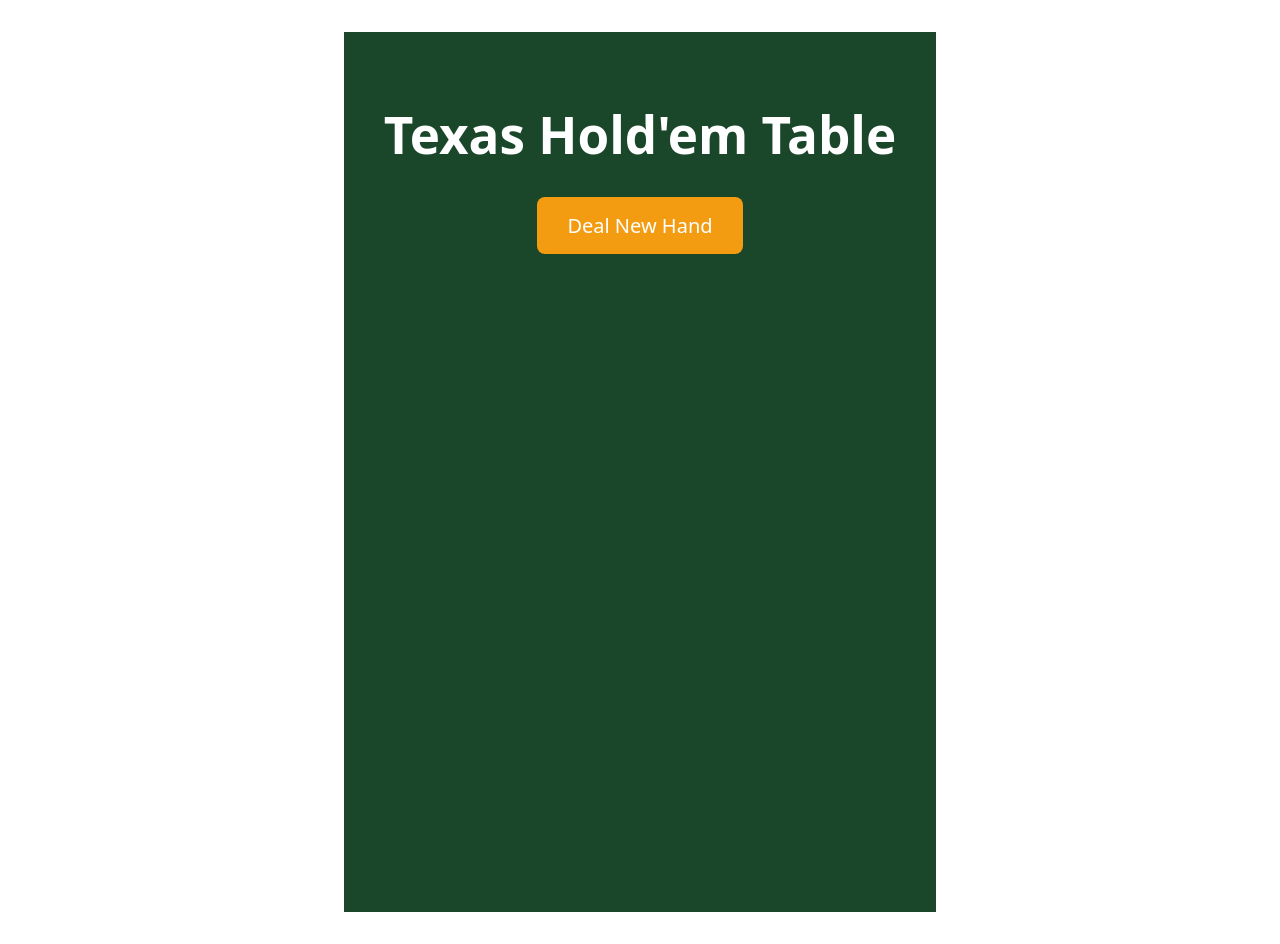
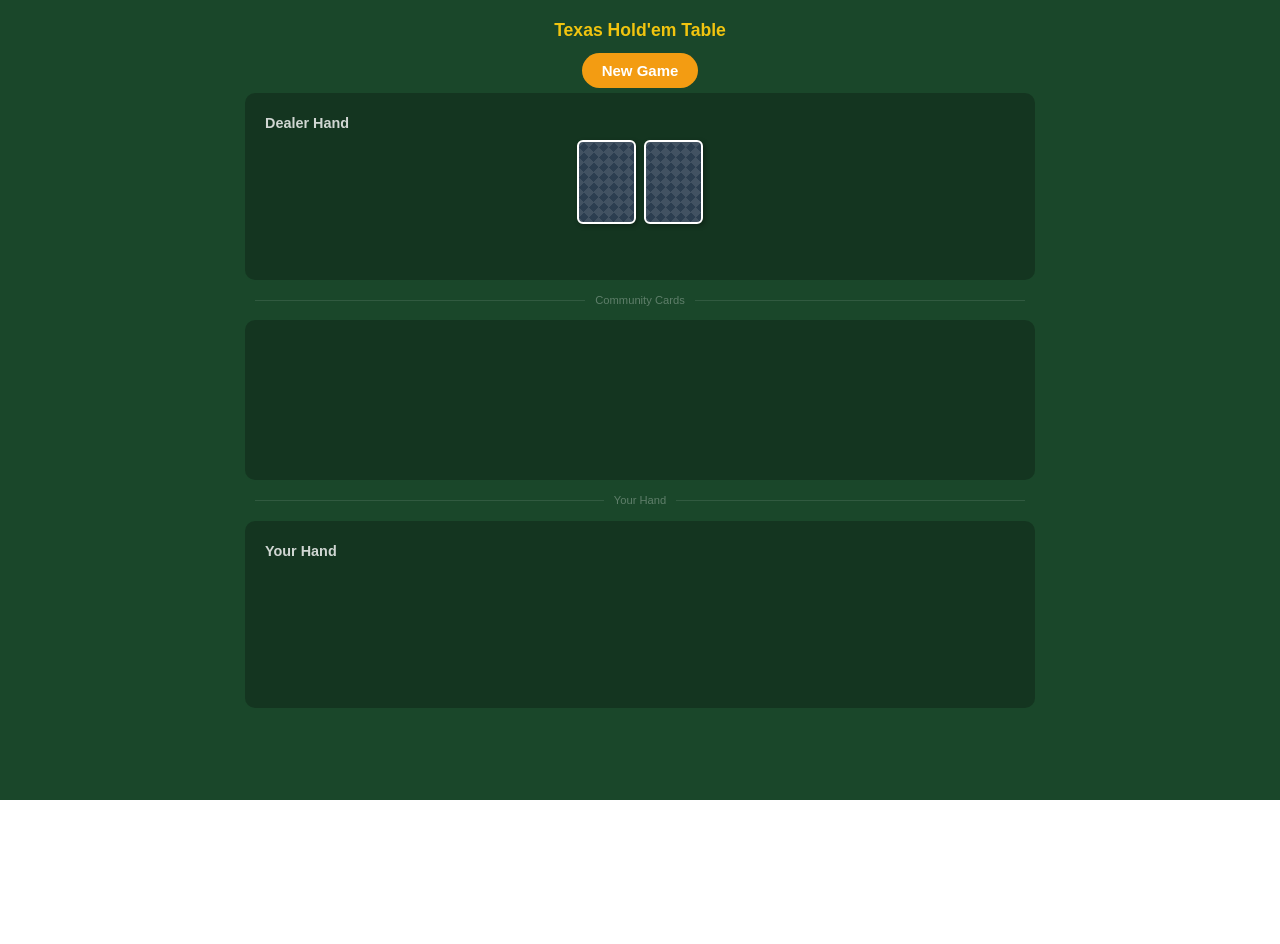
Before and after one commit to hun2286/Pocker-Game, a React (Vite) app in the folder frontend/: page / in a window 1280 px wide. After the commit the page ends 800 px from the top, so only its background shows below. Built offline with nearby package versions, Linux system fonts and the light colour scheme.

Commit message:
애니메이션 추가 및 css 수정

```diff
--- a/frontend/index.html
+++ b/frontend/index.html
@@ -5,7 +5,7 @@
   <meta charset="UTF-8" />
   <link rel="icon" type="image/svg+xml" href="/vite.svg" />
   <meta name="viewport" content="width=device-width, initial-scale=1.0" />
-  <title>Pocker</title>
+  <title>Po_Project</title>
 </head>
 
 <body>
--- a/frontend/src/App.css
+++ b/frontend/src/App.css
@@ -1,77 +1,108 @@
-#root {
-  max-width: 1280px;
-  margin: 0 auto;
-  padding: 2rem;
-  text-align: center;
+/* 1. 기본 배경 및 레이아웃 */
+body {
+  margin: 0;
+  padding: 0;
+  background-color: #1a472a;
+  color: white;
+  font-family: 'Arial', sans-serif;
+  overflow: hidden;
 }
 
-.logo {
-  height: 6em;
-  padding: 1.5em;
-  will-change: filter;
-  transition: filter 300ms;
-}
-
-.logo:hover {
-  filter: drop-shadow(0 0 2em #646cffaa);
-}
-
-.logo.react:hover {
-  filter: drop-shadow(0 0 2em #61dafbaa);
-}
-
-@keyframes logo-spin {
-  from {
-    transform: rotate(0deg);
-  }
-
-  to {
-    transform: rotate(360deg);
-  }
-}
-
-@media (prefers-reduced-motion: no-preference) {
-  a:nth-of-type(2) .logo {
-    animation: logo-spin infinite 20s linear;
-  }
-}
-
-.card {
-  padding: 2em;
-}
-
-.read-the-docs {
-  color: #888;
+#root {
+  width: 100%;
+  height: 100vh;
+  display: flex;
+  justify-content: center;
+  align-items: center;
 }
 
 .poker-app {
-  background-color: #1a472a;
-  min-height: 100vh;
+  width: 95%;
+  max-width: 800px;
+  height: 98vh;
+  display: flex;
+  flex-direction: column;
+  padding: 5px;
+  box-sizing: border-box;
+}
+
+h1 {
+  font-size: 1.1rem;
+  margin: 5px 0;
+  height: 25px;
+  display: flex;
+  align-items: center;
+  justify-content: center;
+  color: #f1c40f;
+}
+
+/* 2. 버튼 높이 최적화 */
+.deal-button {
+  padding: 8px 20px;
+  font-size: 15px;
+  font-weight: bold;
+  cursor: pointer;
+  background-color: #f39c12;
   color: white;
-  padding: 40px;
-  text-align: center;
+  border: none;
+  border-radius: 20px;
+  margin: 5px auto;
+  height: 35px;
+  display: block;
+}
+
+/* 3. 게임 보드 - 높이 짤림 방지 핵심 */
+.game-board {
+  flex: 1;
+  display: flex;
+  flex-direction: column;
+  gap: 10px;
+  justify-content: flex-start;
+}
+
+/* 4. 섹션 높이 압축 */
+.section {
+  padding: 20px;
+  border-radius: 10px;
+  background: rgba(0, 0, 0, 0.25);
+  min-height: 120px;
+  display: flex;
+  flex-direction: column;
+  justify-content: center;
+}
+
+h2 {
+  font-size: 0.9rem;
+  margin: 0 0 5px 0;
+  opacity: 0.8;
 }
 
 .card-row {
   display: flex;
   justify-content: center;
-  gap: 15px;
-  margin: 20px 0;
+  gap: 8px;
+  height: 85px;
+  align-items: center;
 }
 
+/* 5. 카드 크기 고정 */
 .card {
-  width: 80px;
-  height: 120px;
+  width: 55px;
+  height: 80px;
   background: white;
-  border-radius: 10px;
+  border-radius: 6px;
   color: black;
   display: flex;
   flex-direction: column;
   justify-content: center;
   align-items: center;
-  font-size: 24px;
+  font-size: 18px;
   font-weight: bold;
-  box-shadow: 4px 4px 10px rgba(0, 0, 0, 0.4);
+  box-shadow: 2px 2px 5px rgba(0, 0, 0, 0.3);
+  /* --- 추가된 애니메이션 속성 --- */
+  animation: card-fall 0.5s cubic-bezier(0.175, 0.885, 0.32, 1.275) forwards;
+  opacity: 0;
+  backface-visibility: hidden;
 }
 
 .red {
@@ -82,107 +113,52 @@
   color: #2d3436;
 }
 
-.deal-button {
-  padding: 15px 30px;
-  font-size: 20px;
-  cursor: pointer;
-  background-color: #f39c12;
-  color: white;
-  border: none;
-  border-radius: 8px;
-  transition: transform 0.1s;
+/* 6. 트럼프 뒷면 디자인 (사선 패턴) */
+.card-placeholder {
+  width: 55px;
+  height: 80px;
+  background-color: #2c3e50;
+  background-image:
+    linear-gradient(45deg, rgba(255, 255, 255, 0.1) 25%, transparent 25%),
+    linear-gradient(-45deg, rgba(255, 255, 255, 0.1) 25%, transparent 25%),
+    linear-gradient(45deg, transparent 75%, rgba(255, 255, 255, 0.1) 75%),
+    linear-gradient(-45deg, transparent 75%, rgba(255, 255, 255, 0.1) 75%);
+  background-size: 10px 10px;
+  border: 2px solid white;
+  border-radius: 6px;
+  box-shadow: 2px 2px 5px rgba(0, 0, 0, 0.3);
+  /* --- 추가된 애니메이션 속성 --- */
+  animation: card-fall 0.5s ease-out forwards;
 }
 
-.deal-button:active {
-  transform: scale(0.95);
-}
-
-.highlight {
-  color: #f1c40f;
-  font-size: 32px;
-}
-
-/* 구분선 스타일 */
-.divider {
-  height: 2px;
-  background: rgba(255, 255, 255, 0.1);
-  margin: 30px auto;
-  width: 100%;
-}
-
-/* 결과 텍스트 */
-.hand-result {
-  font-size: 1.2rem;
-  margin-top: 10px;
-  color: #ecf0f1;
-}
-
-.hand-result strong {
-  color: #f1c40f;
-  text-decoration: underline;
-}
-
-/* 승자 강조 애니메이션 */
-.winner-announcement {
-  font-size: 2.5rem;
-  color: #f1c40f;
-  text-shadow: 2px 2px 10px rgba(0, 0, 0, 0.5);
-  margin-top: 30px;
-  animation: bounce 1s infinite;
-}
-
-@keyframes bounce {
-
-  0%,
-  100% {
-    transform: translateY(0);
-  }
-
-  50% {
-    transform: translateY(-10px);
-  }
-}
-
-/* 승자 안내 배너 */
-.winner-banner {
-  font-size: 2.5rem;
-  font-weight: bold;
-  margin: 20px 0;
-  padding: 15px;
-  border-radius: 10px;
-  text-align: center;
-}
-
-.winner-banner.player {
-  color: #f1c40f;
-  background: rgba(241, 196, 15, 0.1);
-}
-
-.winner-banner.dealer {
-  color: #e74c3c;
-  background: rgba(231, 76, 60, 0.1);
-}
-
-.winner-banner.draw {
-  color: #ecf0f1;
-  background: rgba(236, 240, 241, 0.1);
-}
-
-/* 승자 테두리 강조 */
+/* 7. 승자 강조 */
 .winner-border {
-  border: 2px solid #f1c40f;
-  box-shadow: 0 0 20px rgba(241, 196, 15, 0.3);
-  transform: scale(1.02);
+  outline: 3px solid #f1c40f;
+  background: rgba(241, 196, 15, 0.1) !important;
+  /* --- 추가된 애니메이션 속성 --- */
+  animation: gold-pulse 1.5s infinite;
   transition: all 0.3s ease;
 }
 
-/* 구분선 텍스트 */
+/* 8. 텍스트 정보 압축 */
+.hand-name {
+  height: 30px;
+  margin-top: 5px;
+  font-size: 1rem;
+  color: #f1c40f;
+  display: flex;
+  align-items: center;
+  justify-content: center;
+  font-weight: bold;
+}
+
+/* 9. 구분선 최소화 */
 .divider {
   display: flex;
   align-items: center;
-  color: rgba(255, 255, 255, 0.4);
-  font-size: 0.9rem;
-  margin: 20px 0;
+  color: rgba(255, 255, 255, 0.3);
+  font-size: 0.7rem;
+  margin: 2px 0;
 }
 
 .divider::before,
@@ -191,5 +167,52 @@
   flex: 1;
   height: 1px;
   background: rgba(255, 255, 255, 0.1);
-  margin: 0 15px;
+  margin: 0 10px;
 }
+
+/* -------------------------------------------------- */
+/* --- 새로 추가된 애니메이션 키프레임 (CSS 하단) --- */
+/* -------------------------------------------------- */
+
+@keyframes card-fall {
+  0% {
+    opacity: 0;
+    transform: translateY(-30px) rotateY(90deg) scale(0.8);
+  }
+
+  100% {
+    opacity: 1;
+    transform: translateY(0) rotateY(0) scale(1);
+  }
+}
+
+@keyframes gold-pulse {
+  0% {
+    box-shadow: 0 0 5px #f1c40f;
+  }
+
+  50% {
+    box-shadow: 0 0 25px #f1c40f;
+  }
+
+  100% {
+    box-shadow: 0 0 5px #f1c40f;
+  }
+}
+
+/* 순차적 등장을 위한 기본 딜레이 (필요시 App.jsx에서 인라인으로 조절 가능) */
+.card:nth-child(2) {
+  animation-delay: 0.1s;
+}
+
+.card:nth-child(3) {
+  animation-delay: 0.2s;
+}
+
+.card:nth-child(4) {
+  animation-delay: 0.3s;
+}
+
+.card:nth-child(5) {
+  animation-delay: 0.4s;
+}
--- a/frontend/src/App.jsx
+++ b/frontend/src/App.jsx
@@ -4,90 +4,99 @@ import './App.css';
 
 function App() {
   const [gameData, setGameData] = useState(null);
+  const [phase, setPhase] = useState("waiting");
   const [loading, setLoading] = useState(false);
 
-  const dealCards = async () => {
-    setLoading(true);
-    try {
-      const response = await axios.get('http://127.0.0.1:8000/deal');
-      setGameData(response.data);
-    } catch (error) {
-      console.error("데이터 로딩 실패:", error);
-      alert("백엔드 서버 상태를 확인하세요!");
-    } finally {
-      setLoading(false);
-    }
-  };
+  // 1. 카드 렌더링 함수 (isCommunity 파라미터 추가)
+  const renderCard = (card, index, isCommunity = false) => {
+    if (!card) return null;
+    const isRed = ['♥', '♦'].includes(card.suit);
 
-  const renderCard = (card, index) => {
-    const isRed = ['♥', '♦'].includes(card.suit);
+    // 공통 카드는 여러 장이 동시에 나타나므로 순차적인 느낌을 위해 0.15초씩 딜레이 부여
+    // 내 카드나 딜러 카드는 기본적으로 2장이므로 0.1초 정도의 짧은 간격 부여
+    const delay = isCommunity ? index * 0.15 : index * 0.1;
+
     return (
-      <div key={index} className={`card ${isRed ? 'red' : 'black'}`}>
+      <div
+        key={`${card.rank}${card.suit}-${index}`}
+        className={`card ${isRed ? 'red' : 'black'}`}
+        style={{ animationDelay: `${delay}s` }} // CSS 애니메이션 딜레이를 인라인 스타일로 주입
+      >
         <span className="rank">{card.rank}</span>
         <span className="suit">{card.suit}</span>
       </div>
     );
   };
 
+  // 2. 게임 진행 함수
+  const handleGameAction = async () => {
+    setLoading(true);
+    const url = phase === "waiting" || phase === "showdown"
+      ? 'http://127.0.0.1:8000/start'
+      : 'http://127.0.0.1:8000/next';
+
+    try {
+      const response = await axios.get(url);
+      setGameData(response.data);
+      setPhase(response.data.phase);
+    } catch (error) {
+      console.error("연결 실패:", error);
+      alert("서버 연결에 실패했습니다!");
+    } finally {
+      setLoading(false);
+    }
+  };
+
   return (
     <div className="poker-app">
       <h1>Texas Hold'em Table</h1>
 
-      <button className="deal-button" onClick={dealCards} disabled={loading}>
-        {loading ? "Dealing..." : "Deal New Hand"}
+      <button className="deal-button" onClick={handleGameAction} disabled={loading}>
+        {loading ? "..." :
+          phase === "waiting" || phase === "showdown" ? "New Game" : "Next Card"}
       </button>
 
-      {gameData && (
       <div className="game-board">
-          {/* 1. 승패 메시지 (가장 상단에 배치) */}
-          <div className={`winner-banner ${gameData.winner}`}>
-            {gameData.winner === 'player' && "🏆 YOU WIN! 🏆"}
-            {gameData.winner === 'dealer' && "💀 DEALER WIN! 💀"}
-            {gameData.winner === 'draw' && "🤝 DRAW 🤝"}
-          </div>
-
-          {/* 2. 딜러 섹션 (승자일 때 강조 효과) */}
-          <div className={`section dealer-section ${gameData.winner === 'dealer' ? 'winner-border' : ''}`}>
+        {/* 1. 딜러 섹션 */}
+        <div className={`section dealer-section ${phase === "showdown" && gameData?.winner === 'dealer' ? 'winner-border' : ''}`}>
           <h2>Dealer Hand</h2>
           <div className="card-row">
-              {gameData.dealer_hand.map((card, i) => renderCard(card, i))}
+            {phase === "showdown" && gameData?.dealer_hand ?
+              gameData.dealer_hand.map((card, i) => renderCard(card, i)) :
+              <>
+                {/* 딜러 뒷면 카드도 순차적으로 등장하도록 딜레이 부여 */}
+                <div className="card-placeholder" style={{ animationDelay: '0s' }}></div>
+                <div className="card-placeholder" style={{ animationDelay: '0.1s' }}></div>
+              </>
+            }
           </div>
-            <p className="hand-name">
-              Dealer's Best: <strong>{gameData.dealer_best}</strong>
-              {/* 딜러의 상세 정보(Power) 추가 부분 */}
-              {gameData.dealer_score_info && (
-                <span className="power-text"> (High: {gameData.dealer_score_info.power})</span>
-              )}
-            </p>
-          </div>
-
-          <div className="divider"></div>
-
-          {/* 3. 공통 카드 섹션 */}
-          <div className="section community-section">
-            <div className="card-row">
-              {gameData.community_cards.map((card, i) => renderCard(card, i))}
+          <div className="hand-name">
+            {phase === "showdown" && gameData?.dealer_best}
           </div>
         </div>
 
-          <div className="divider"></div>
+        <div className="divider">Community Cards</div>
 
-          {/* 4. 플레이어 섹션 (승자일 때 강조 효과) */}
-          <div className={`section player-section ${gameData.winner === 'player' ? 'winner-border' : ''}`}>
+        {/* 2. 공통 카드 섹션 (세 번째 인자에 true 전달) */}
+        <div className="section community-section">
+          <div className="card-row">
+            {gameData?.community_cards?.map((card, i) => renderCard(card, i, true))}
+          </div>
+        </div>
+
+        <div className="divider">Your Hand</div>
+
+        {/* 3. 플레이어 섹션 */}
+        <div className={`section player-section ${phase === 'showdown' && gameData?.winner === 'player' ? 'winner-border' : ''}`}>
           <h2>Your Hand</h2>
           <div className="card-row">
-              {gameData.player_hand.map((card, i) => renderCard(card, i))}
+            {gameData?.player_hand?.map((card, i) => renderCard(card, i))}
           </div>
-            <p className="hand-name">
-              Your Best: <strong>{gameData.player_best}</strong>
-              {/* power 정보를 괄호 안에 살짝 보여주기 */}
-              {gameData.player_score_info && (
-                <span className="power-text"> (High: {gameData.player_score_info.power})</span>
-              )}
-            </p>
+          <div className="hand-name">
+            {gameData?.player_best && `Your Best: ${gameData.player_best}`}
           </div>
         </div>
-      )}
+      </div>
     </div>
   );
 }
```
Lines whose indentation alone changed are shown as unchanged.
